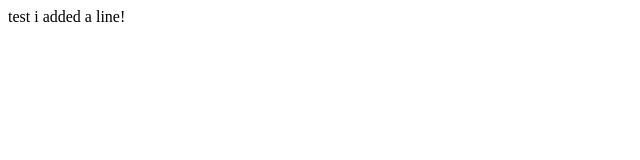
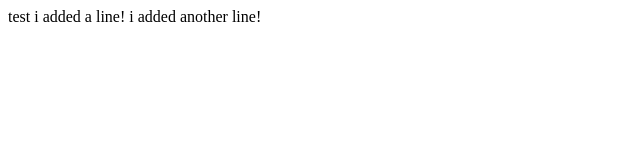
Before and after one commit to shihang1987/lecture-0, a plain HTML site: page index.html in a window 1280 px wide. Shown: the whole page, without its empty margins (0-640 px from the left). Drawn offline with Linux system fonts and the light colour scheme.

Commit message:
Update index.html

```diff
--- a/index.html
+++ b/index.html
@@ -6,5 +6,6 @@
 <body>
 	test
 	i added a line!
+	i added another line!
 </body>
 </html>
```
